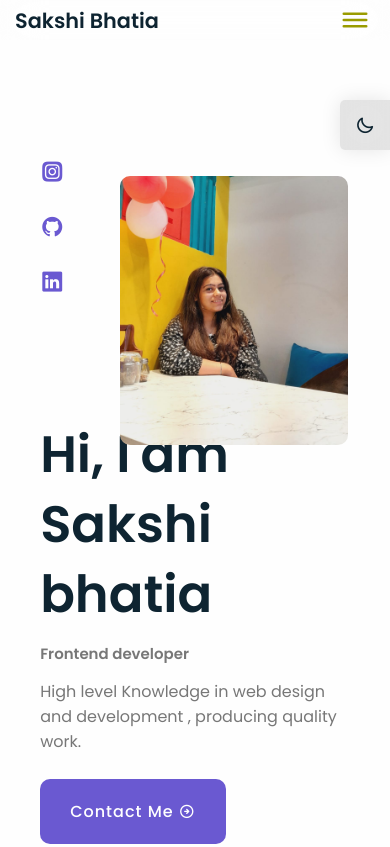
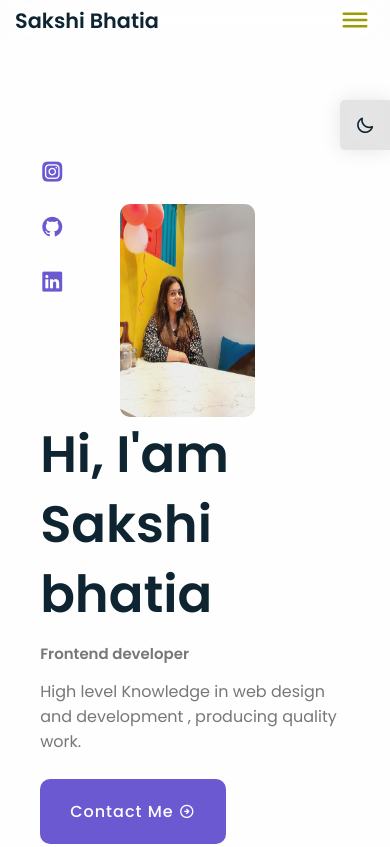
Before and after one commit to Sakshibhatia06/MyPortfolio, a plain HTML site: page index.html in a window 390 px wide. Shown: the top 847 px of the page. Drawn offline with nearby package versions, Linux system fonts and the light colour scheme.

Commit message:
Update style.css

```diff
--- a/style.css
+++ b/style.css
@@ -224,7 +224,9 @@ header.sticky .nav-bar{
     position: relative;
 }
 .home-container .home-img img{
-   width: 100%;
+
+    height:350px;
+   width: 95%;
     transform: translate(0,0);
     border-radius: 10px;
 }
@@ -986,7 +988,8 @@ footer{
         position: absolute;
     }
     .home-container .home-img img{
-        width: 65%;
+        width: 75%;
+        height: 213px;
         transform: translate(80px,-180px);
     }
     .home .home-container .info{
```
